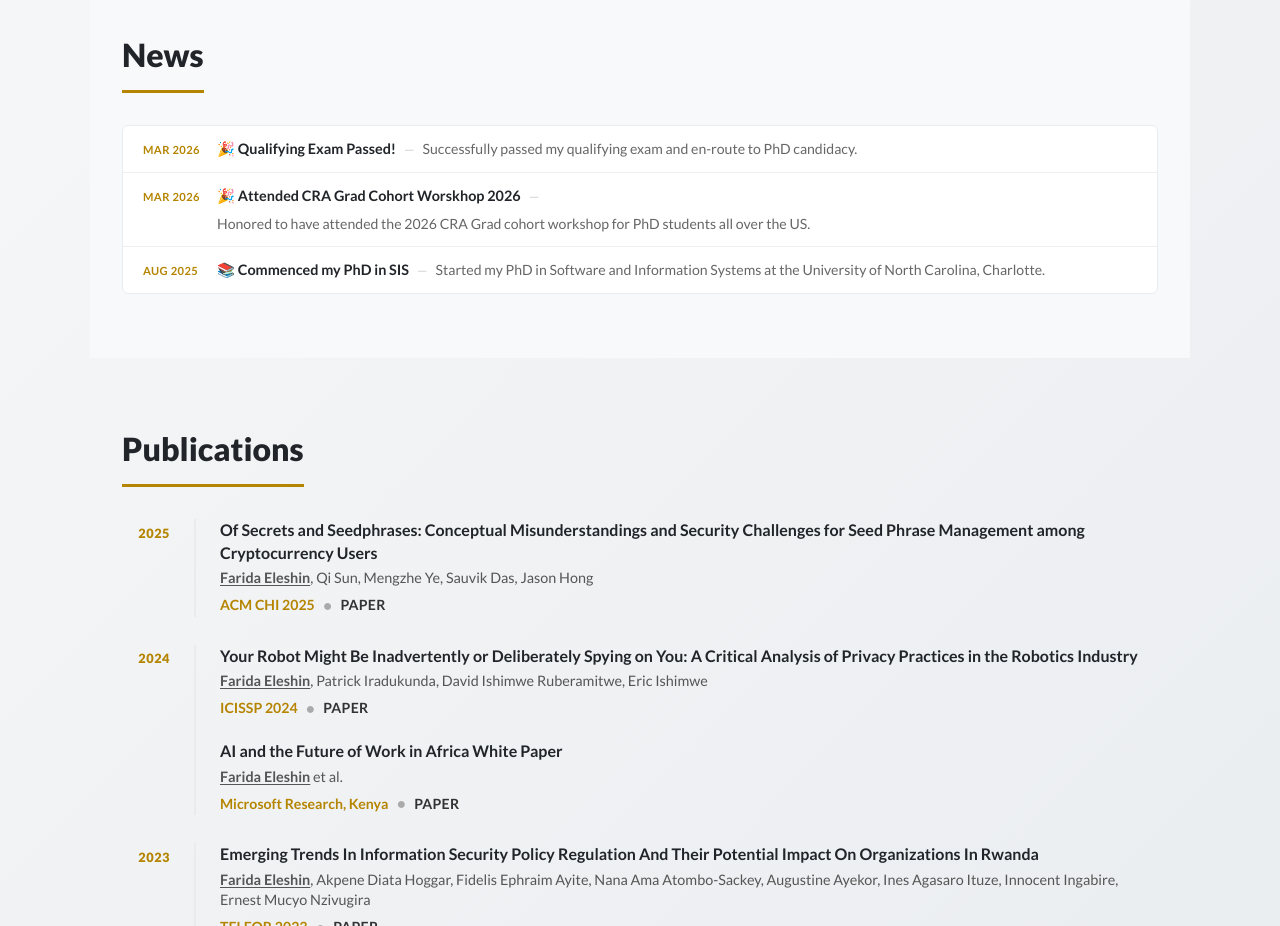
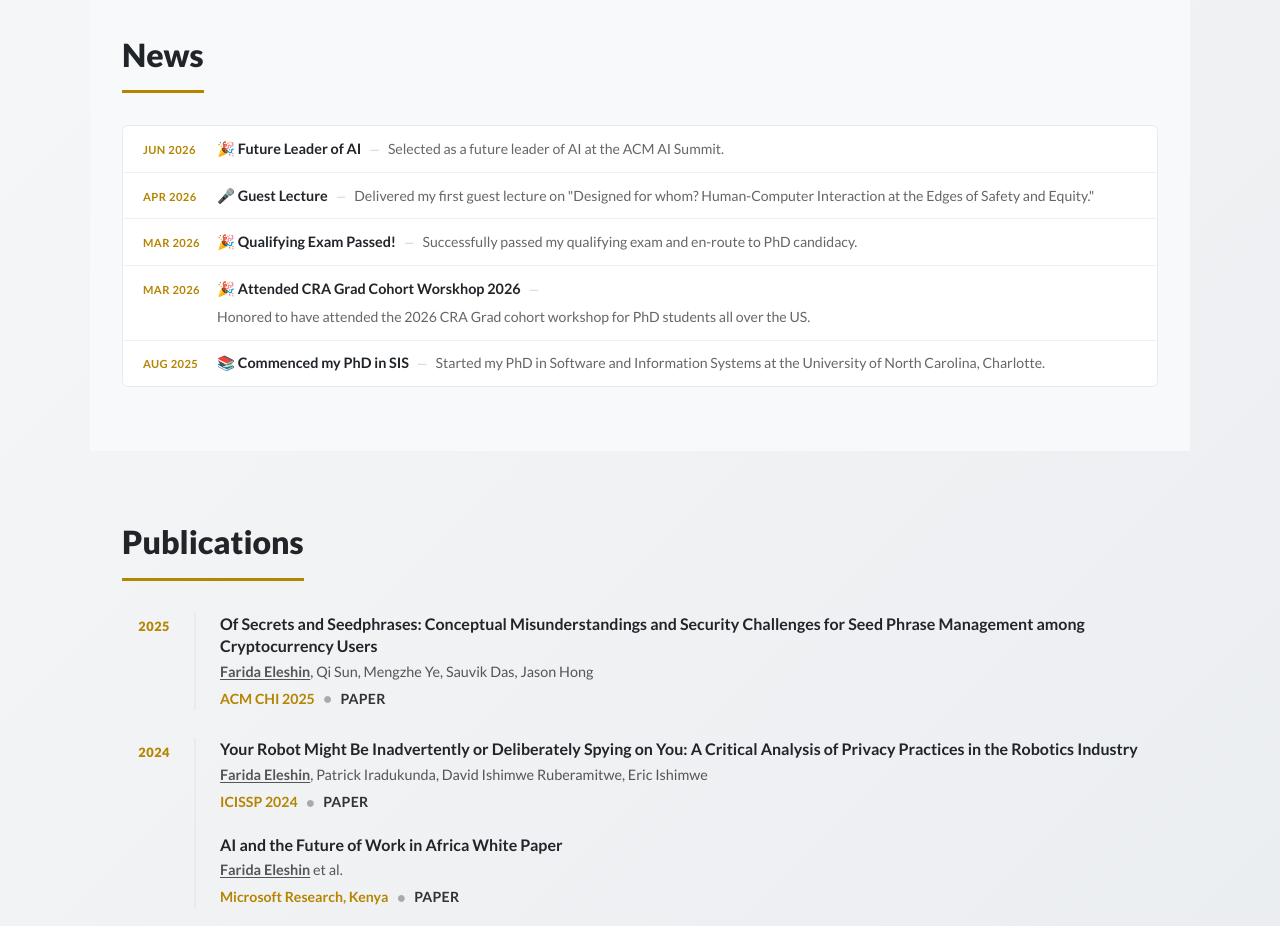
Before and after one commit to faridaeleshin/faridaeleshin, a plain HTML site: page index.html in a window 1280 px wide. Shown: the part 780-1706 px from the top of the page. Drawn offline with Linux system fonts and the light colour scheme.

Commit message:
news update minor change

```diff
--- a/index.html
+++ b/index.html
@@ -685,14 +685,24 @@
                     </div>
                 </div> -->
 
-                <!-- <div class="news-item">
-                    <span class="news-date">Nov 2023</span>
+                <div class="news-item">
+                    <span class="news-date">Jun 2026</span>
                     <div class="news-content">
-                        <h3>🎤 Invited Talk at Tech Summit</h3>
+                        <h3>🎉 Future Leader of AI</h3>
                         <span class="news-divider">—</span>
-                        <p>Delivered invited talk on "Centering Equity in AI Development" at Tech for Social Good Summit.</p>
+                        <p>Selected as a future leader of AI at the ACM AI Summit.</p>
+                        <!-- <a href="#" class="news-link">Read Paper <i class="fas fa-arrow-right"></i></a> -->
                     </div>
-                </div> -->
+                </div>
+
+                <div class="news-item">
+                    <span class="news-date">Apr 2026</span>
+                    <div class="news-content">
+                        <h3>🎤 Guest Lecture</h3>
+                        <span class="news-divider">—</span>
+                        <p>Delivered my first guest lecture on "Designed for whom? Human-Computer Interaction at the Edges of Safety and Equity."</p>
+                    </div>
+                </div>
 
                 <div class="news-item">
                     <span class="news-date">Mar 2026</span>
```
